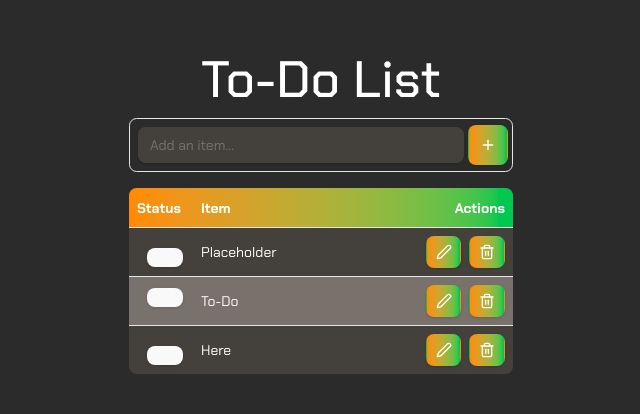
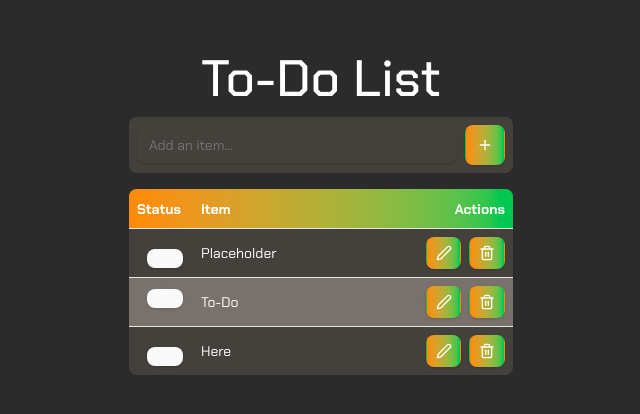
Before and after one commit to Andrew-R-Lawler/go-react-server, a React (Vite) app in the folder client/: page / in a window 1280 px wide. Shown: the part 192-606 px from the top of the page, without its empty margins (319-959 px from the left). Built offline with nearby package versions, Linux system fonts and the light colour scheme.

Commit message:
minor styling touches

```diff
--- a/client/src/App.tsx
+++ b/client/src/App.tsx
@@ -32,18 +32,18 @@ function App() {
                 name: inputValue.trim(),
                 completed: false,
             }
-          setItems([...items, newItem])
-          setInputValue("") // Clear the input after adding
+            setItems([...items, newItem])
+            setInputValue("") // Clear the input after adding
         }
-      }
+    }
 
   return (
     <div className="flex-container">
         <div className="space-y-4 w-full max-w-sm">
             <div className='flex-item'>
             <h1 className='chakra-petch-medium header1 text-white'>To-Do List</h1>
-                <form onSubmit={handleAddItem} className="space-y-4">
-                    <div className="flex items-center space-x-0 border rounded-md overflow-hidden focus-within:ring-2 focus-within:ring-offset-2 focus-within:ring-orange-400">
+                <form onSubmit={handleAddItem} className="space-y-4 bg-stone-700 rounded-md">
+                    <div className="flex items-center space-x-0 rounded-md overflow-hidden focus-within:ring-2 focus-within:ring-offset-2 focus-within:ring-orange-400">
                         <Input
                           type="text"
                           placeholder="Add an item..."
@@ -53,7 +53,7 @@ function App() {
                         />
                         <Button
                           type="submit"
-                          className="bg-gradient-to-r from-orange-400 to-green-500 hover:from-orange-500 hover:to-green-600 text-white border-none rounded-none m-1 p-2 w-10 h-10 flex-shrink-0"
+                          className="bg-gradient-to-r from-orange-400 to-green-500 hover:from-orange-500 hover:to-green-600 text-white border-none rounded-none m-2 p-2 w-10 h-10 flex-shrink-0"
                           aria-label="Add item"
                         >
                           <Plus className="w-6 h-6" />
```
